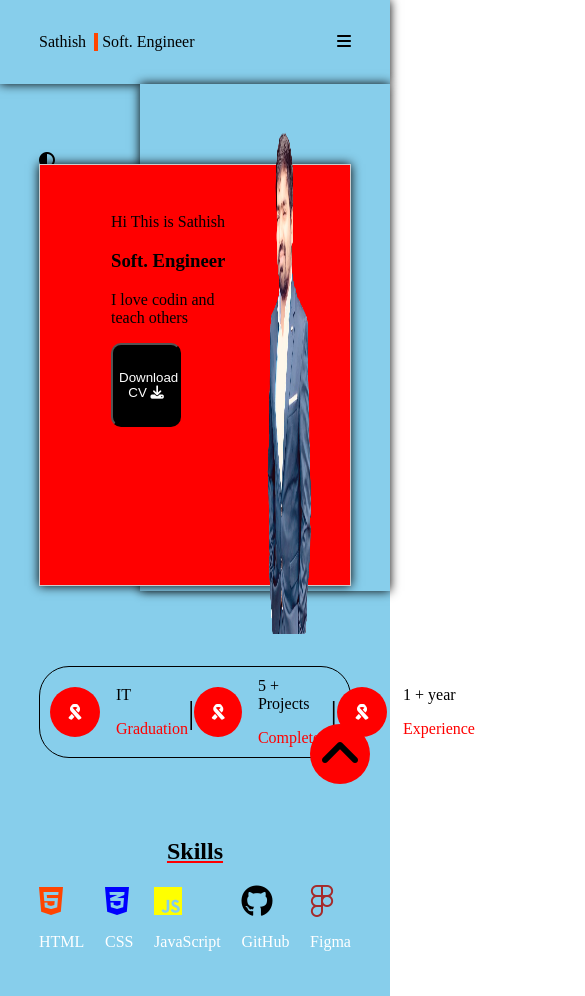
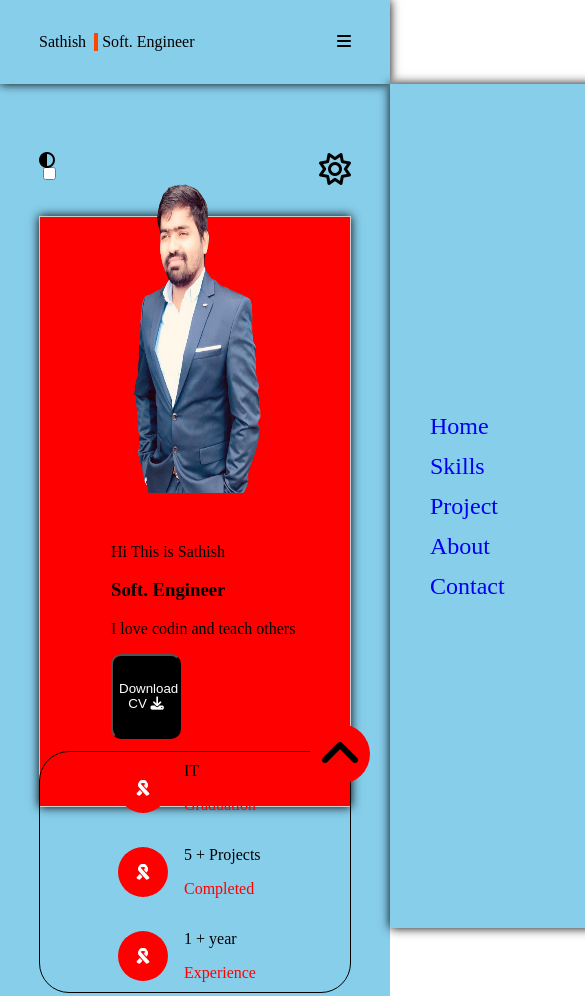
Before and after one commit to sathish409/MyOwnPortfolio, a plain HTML site: page index.html in a window 390 px wide. Shown: the top 996 px of the page, 585 px wide, since content can reach past the window. Drawn offline with Linux system fonts and the light colour scheme.

Commit message:
sixth  commit

```diff
--- a/index.html
+++ b/index.html
@@ -39,6 +39,10 @@
         </div>
     </nav>
     <section class="details container">
+        <input type="checkbox" id="sun">
+        <label for="sun">
+            <i class="fa-regular fa-sun"></i>
+        </label>
 
             <div class="grid hero" id="hero">
                 <div class="lt">
--- a/style.css
+++ b/style.css
@@ -20,6 +20,29 @@ body{
 .wrapper{
     background:var(--body-bg) ;
     position: relative;
+}
+/* Sun */
+#sun{}
+#sun:checked + .details >label{
+    animation: rotate 5s infinite linear ;
+    cursor: pointer;
+    font-size: 10rem;
+}
+.details label{
+animation: rotate 5s infinite linear reverse;
+position: absolute;
+right: 10vw;
+top: 18vh;
+font-size: 2rem;
+}
+@keyframes rotate {
+    0%{
+        transform: rotate(0deg);
+            }
+            100%{
+                transform: rotate(360deg);
+            }
+
 }
 /* darkmode toggler */
 .wrapper >label{
@@ -101,7 +124,6 @@ max-height: 60vh;
 
 .hero{
     grid-template-areas: "lt rt" ;
-    position: relative;
     background: red;
     padding: 2rem;
     height: 50vh;
@@ -234,14 +256,15 @@ gap: 1rem;
  margin-top: 5rem;
 }
 .projects .projects-container{
+    grid-template-columns: repeat(2, 1fr);
 
 }
 .projects .card{
   box-shadow: var(--shadow);
   box-shadow: gray;
   border-radius: 5px;
-  flex-grow: 1;
 width: 350px;
+flex-grow: 1;
 }
 .projects .links{
     display: flex;
@@ -398,34 +421,92 @@ footer .Top ul li{
 #hamburger{
     display: none;
 }
-[for="hambruger"]{
-    cursor: pointer;
+[for="hamburger"]{
+    display: none;
 }
 
 
 @media(max-width:768px){
-    .right{
-        display: none;
+    #hamburger:checked + .right{
+       left: calc(100vw - 250px);
+
+    }
+    [for="hamburger"]{
+        display: block;
     }
 
     .right{
         position: absolute;
         display: flex;
-        justify-content: flex-start;
         top: 10vh;
-      left: calc(100vw - 250px);
+        left:100vw;
         width: 250px;
-        height: 60vh;
+        height: 100vh;
         background: var(--body-bg);
         box-shadow: var(--shadow);
+        font-size: 1.5rem;
+        transition: all .5s;
+
     }
 .right .navigation{
     display: flex;
     flex-direction: column;
     justify-content: flex-start;
 
+
+}
+.right .navigation li{
+    line-height: 2rem;
+    display: flex;
+    justify-content: flex-start;
+}
+/* hero */
+.rt{
+    display: flex;
+    grid-area: rt;
+  justify-content: center;
+  align-items: center;
+  margin-top: -7rem;
+}
+.rt img{
+    height: 40vh;
+    width: 70%;
+ }
+.hero{
+    display: grid;
+    grid-template-areas: "rt" "lt";
+    height: 70vh;
+    margin-top: 2rem;
+}
+
+/* certificates */
+
+.certificates > div{
+    display: flex;
+    flex-direction: column;
+    align-items: flex-start;
+    padding-left: 20%;
+    gap: 2rem;
+}
+/* .container{
+width: 70%;
+margin: auto;
+} */
+.line{
+    display: none;
+}
+
+/* projects */
+.projects .projects-container{
+    grid-template-columns:1fr;
+}
+
+/* About */
+
+.about-container{
+    display: flex;
+    flex-direction: column;
+    justify-content: center;
+    align-items: center;
 }
 }
-.right .navigation li{
-    line-height: 1rem;
-}
```
